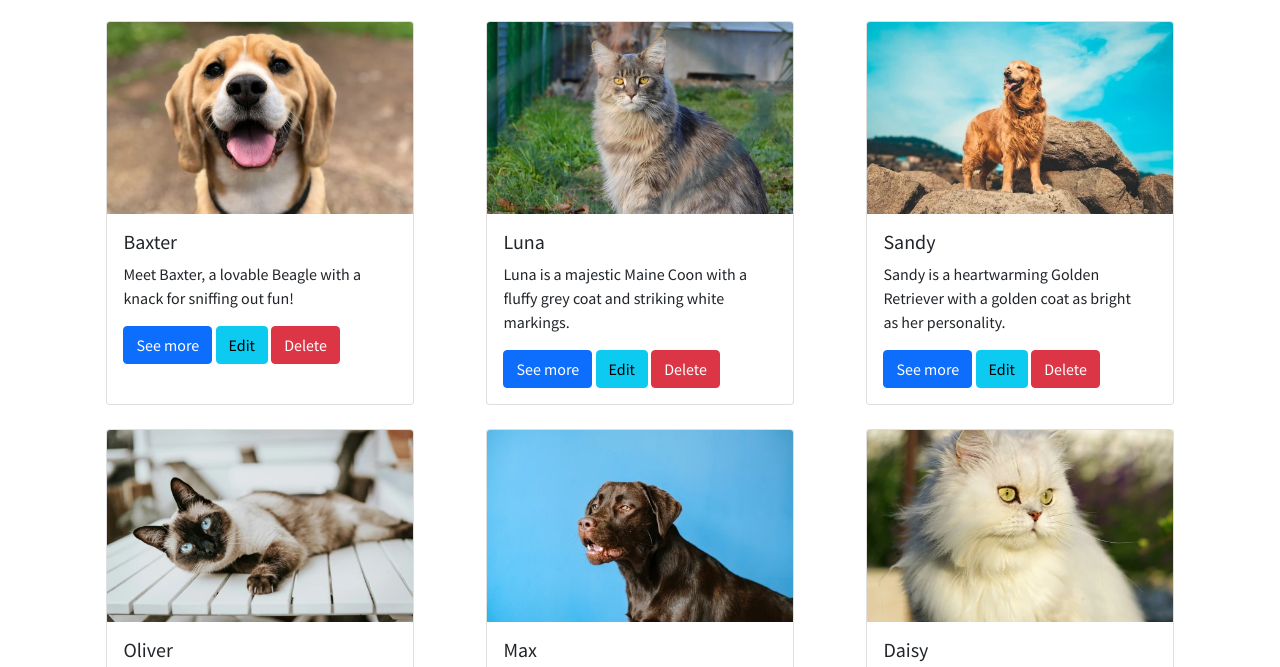
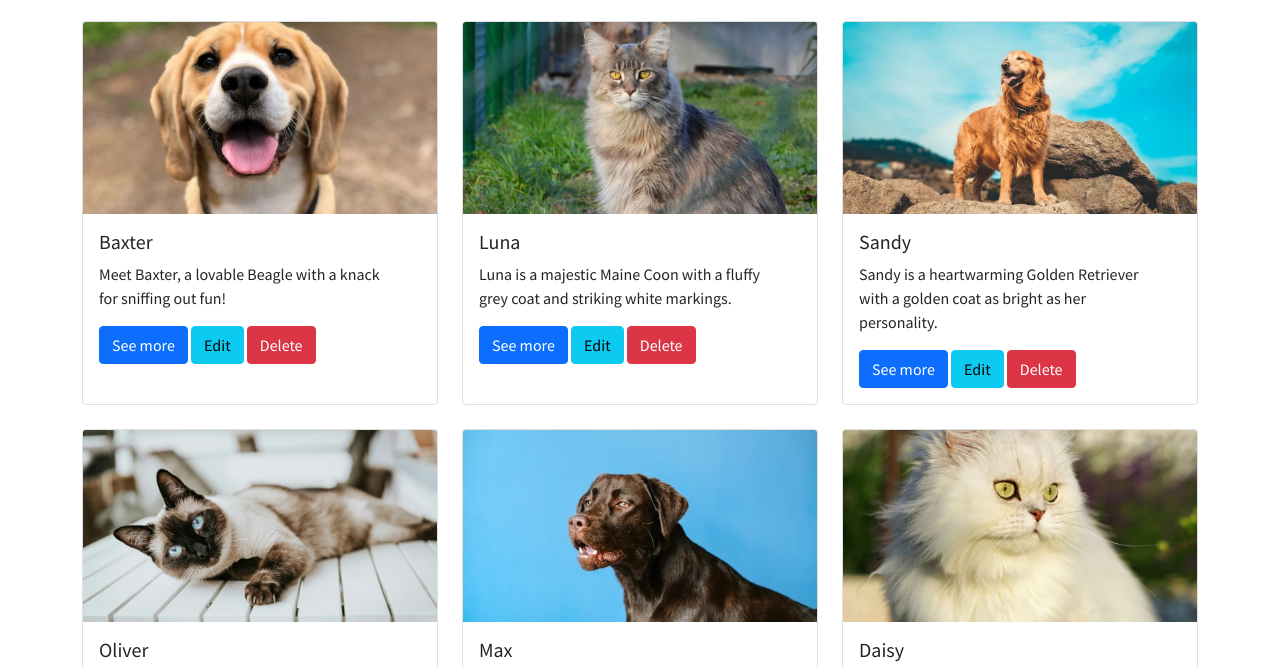
Before and after one commit to cassiancc/ASE220-02-petshelter, a plain HTML site: page index.html in a window 1280 px wide. Shown: the part 94-761 px from the top of the page. Drawn offline with nearby package versions, Linux system fonts and the light colour scheme.

Commit message:
Fix column width

```diff
--- a/style.css
+++ b/style.css
@@ -40,7 +40,7 @@ a #title:hover, .title:hover {
 }
 
 .card {
-    width: 24vmax;
+    width: 100%;
     margin: auto;
 }
 
```
